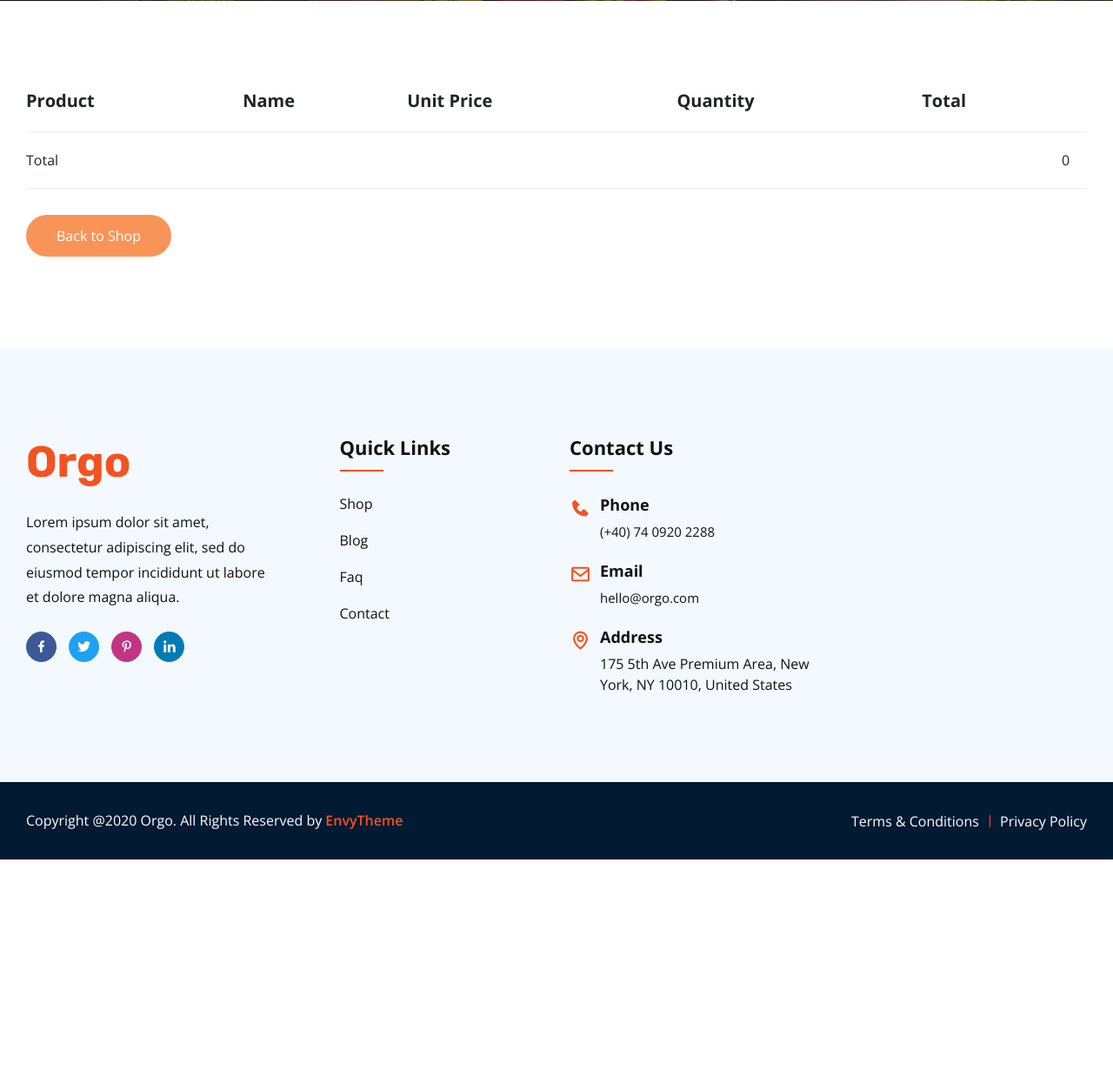
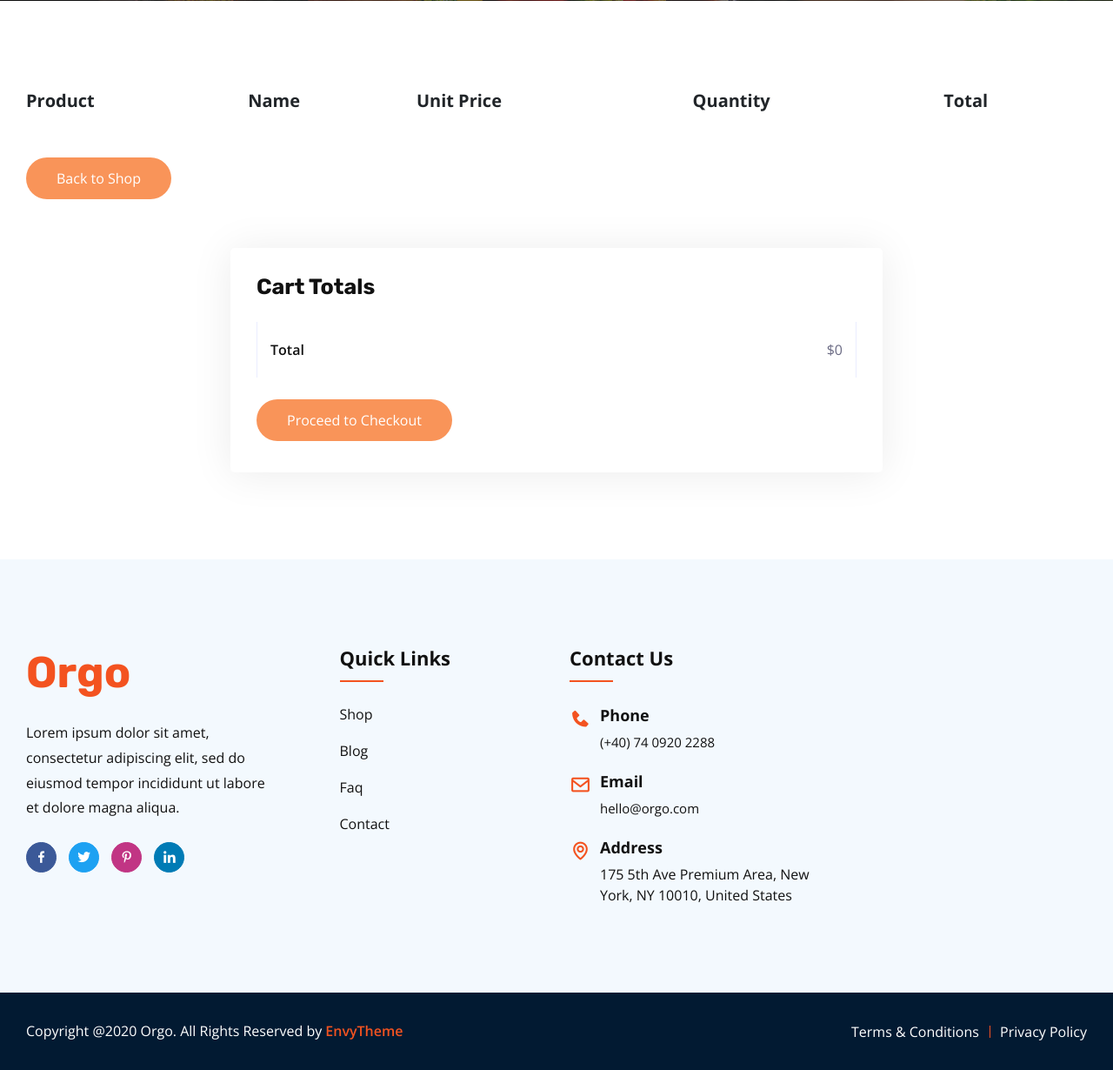
Before and after one commit to Amankaium/pybeelog, a Django app: page /cart/ in a window 1280 px wide. Shown: the part 547-1777 px from the top of the page at 87% size. Before the commit the page ends 1535 px from the top, so only its background shows below. Run offline with Django 4.2, Linux system fonts and the light colour scheme; lists and menus that the app fills with data are empty; some libraries are stand-ins or nearby versions.

Commit message:
fixed cart

```diff
--- a/cart/templates/cart/detail.html
+++ b/cart/templates/cart/detail.html
@@ -12,7 +12,7 @@
                     <h2>Cart</h2>
                     <ul>
                         <li>
-                                <a href="{% url 'shop' %}">Home</a>
+                            <a href="{% url 'homepage' %}">Home</a>
                         </li>
                         <li>Cart</li>
                     </ul>
@@ -21,6 +21,7 @@
         </div>
     </div>
 </div>
+
 <section class="cart-area ptb-100">
     <div class="container">
         <div class="row">
@@ -38,62 +39,42 @@
                                 </tr>
                             </thead>
                             <tbody>
-
                                 {% for item in cart %}
                                 <tr>
-
-                                        <td class="product-name">
-                                            <a href="{{ item.get_absolute_url }}">
-                                                <img src="
-                                                {% if item.product.img %}
-                                                    {{ item.product.img.url }}
-                                                {% else %}
-                                                    {% static "img/no_image.png" %}
-                                                {% endif %}">
+                                    <td class="product-thumbnail">
+                                        <a href="#">
+                                            <img src="{{ item.product.img.url }}" width="80" height="80" alt="item">
                                         </a>
                                     </td>
-                                        <td class="product-price">
-                                            {{ item.product }}
+                                    <td class="product-name">
+                                        <a href="{{ item.get_absolute_url }}">{{ item.product.title }}</a>
                                     </td>
                                     <td class="product-price">
-                                            {{ item.price }}
+                                        <span class="unit-amount">${{ item.price }}</span>
                                     </td>
-
-
                                     <td class="product-quantity">
                                         <div class="input-counter">
-                                                <a href="{% url 'cart:cart_update' item.product.id '0' %}">
+                                            <a href="{% url 'cart_update' item.product.id '0' %}">
                                                 <span class="minus-btn">
                                                     <i class='bx bx-minus'></i>
                                                 </span>
                                             </a>
-                                                <input type="text" min="1" value="{{ item.quantity }}">
-
-                                                <a href="{% url 'cart:cart_update' item.product.id '1' %}">
+                                            <input type="text" value="{{ item.quantity }}">
+                                            <a href="{% url 'cart_update' item.product.id '1' %}">
                                                 <span class="plus-btn">
                                                     <i class='bx bx-plus'></i>
                                                 </span>
                                             </a>
                                         </div>
                                     </td>
-
-
                                     <td class="product-subtotal">
-                                            {{ item.total_price }}
-                                            <a href="{% url 'cart:cart_remove' item.product.id %}" class="remove">
+                                        <span class="subtotal-amount">${{ item.total_price }}</span>
+                                        <a href="{% url 'cart_remove' item.product.id %}" class="remove">
                                             <i class='bx bx-trash'></i>
                                         </a>
                                     </td>
-
                                 </tr>
-                                    <tr>
-
                                 {% endfor %}
-                                <tr>
-                                    <td>Total</td>
-                                    <td colspan="4"></td>
-                                    <td>{{ cart.get_total_price }}</td>
-                                </tr>
                             </tbody>
                         </table>
                     </div>
@@ -104,12 +85,20 @@
                                     Back to Shop
                                 </a>
                             </div>
-
-
                         </div>
                     </div>
 
-
+                    <div class="cart-totals">
+                        <h3>Cart Totals</h3>
+                        <ul>
+                            <li>Total
+                                <span><b>${{ cart.get_total_price }}</b></span>
+                            </li>
+                        </ul>
+                        <a href="#" class="default-btn">
+                            Proceed to Checkout
+                        </a>
+                    </div>
                 </form>
             </div>
         </div>
--- a/cart/urls.py
+++ b/cart/urls.py
@@ -2,10 +2,9 @@ from django.urls import path
 
 from cart import views
 
-app_name = 'cart'
 
 urlpatterns = [
-    path('', views.detail, name='detail'),
+    path('', views.detail, name='cart-detail'),
     path('add/<int:product_id>', views.cart_add, name='cart_add'),
     path('remove/<int:product_id>', views.cart_remove, name='cart_remove'),
     path('update/<int:product_id>/<int:count>', views.cart_update, name='cart_update'),
--- a/cart/utils/cart.py
+++ b/cart/utils/cart.py
@@ -19,22 +19,26 @@ class Cart:
         for item in cart.values():
             item['total_price'] = int(item['price']) * int(item['quantity'])
             yield item
+    def __len__(self):
+        return sum(item['quantity'] for item in self.cart.values())
 
     def add(self, product):
         product_id = str(product.id)
 
         if product_id not in self.cart:
             self.cart[product_id] = {'quantity': 0, 'price': str(product.new_price)}
+
         self.cart.get(product_id)['quantity'] += 1
         self.save()
 
     def update(self, product, count):
         product_id = str(product.id)
-        if self.cart.get(product_id)['quantity'] > 1:
-            if count == 0:
+
+        if count == 0:
+            if self.cart.get(product_id)['quantity'] > 1:
                 self.cart.get(product_id)['quantity'] -= 1
-            else:
-                self.cart.get(product_id)['quantity'] += 1
+        else:
+            self.cart.get(product_id)['quantity'] += 1
         self.save()
 
     def remove(self, product):
@@ -45,7 +49,9 @@ class Cart:
             self.save()
 
     def save(self):
+        self.session[settings.CART_SESSION_ID] = self.cart
         self.session.modified = True
+
 
     def get_total_price(self):
         return sum(int(item['price']) * item['quantity'] for item in self.cart.values())
--- /dev/null
+++ b/cart/utils/context.py
@@ -0,0 +1,4 @@
+from .cart import Cart
+
+def cart(request):
+    return {'cart': Cart(request)}
--- a/cart/views.py
+++ b/cart/views.py
@@ -16,7 +16,7 @@ def cart_add(request, product_id):
     product = get_object_or_404(Product, id=product_id)
 
     cart.add(product=product)
-    return redirect('cart:detail')
+    return redirect('cart-detail')
 
 
 def cart_update(request, product_id, count):
@@ -24,11 +24,11 @@ def cart_update(request, product_id, count):
     product = get_object_or_404(Product, id=product_id)
 
     cart.update(product=product, count=count)
-    return redirect('cart:detail')
+    return redirect('cart-detail')
 
 
 def cart_remove(request, product_id):
     cart = Cart(request)
     product = get_object_or_404(Product, id=product_id)
     cart.remove(product)
-    return redirect('cart:detail')
+    return redirect('cart-detail')
```
Lines whose indentation alone changed are shown as unchanged.
